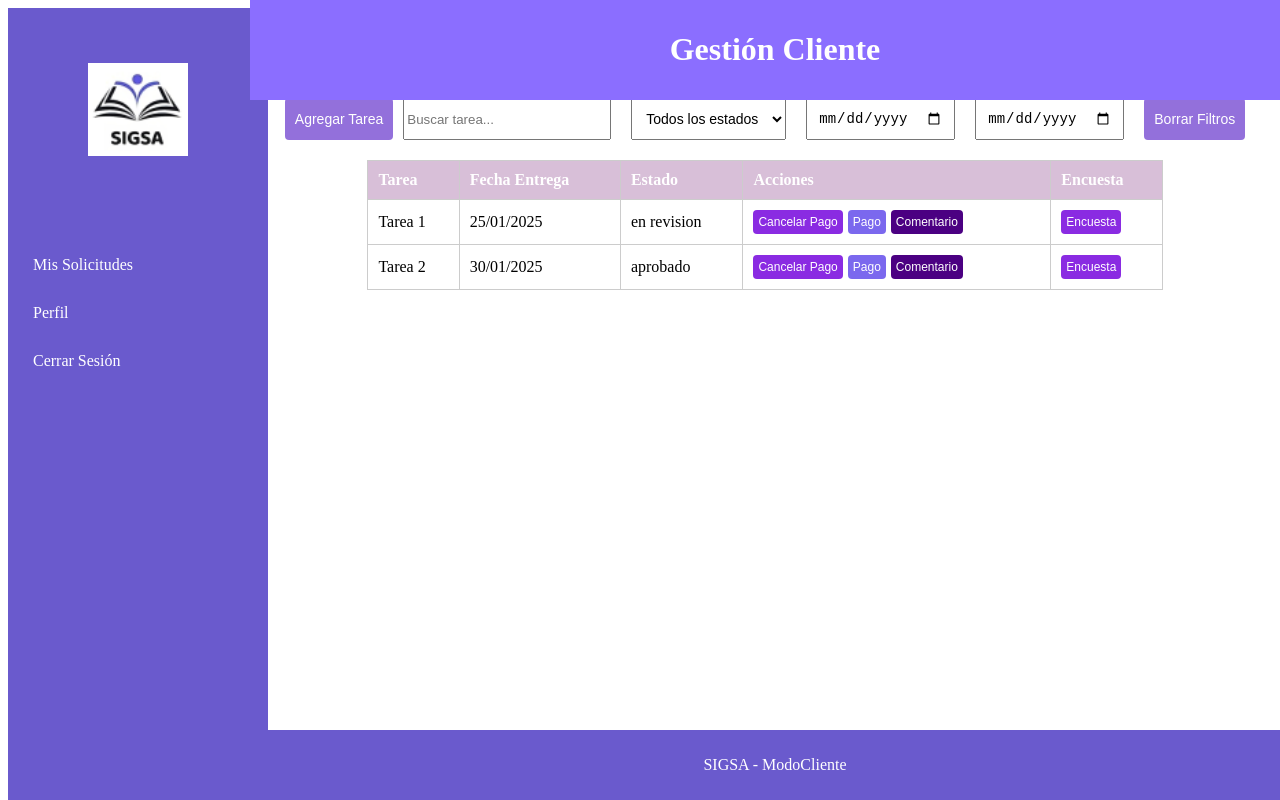
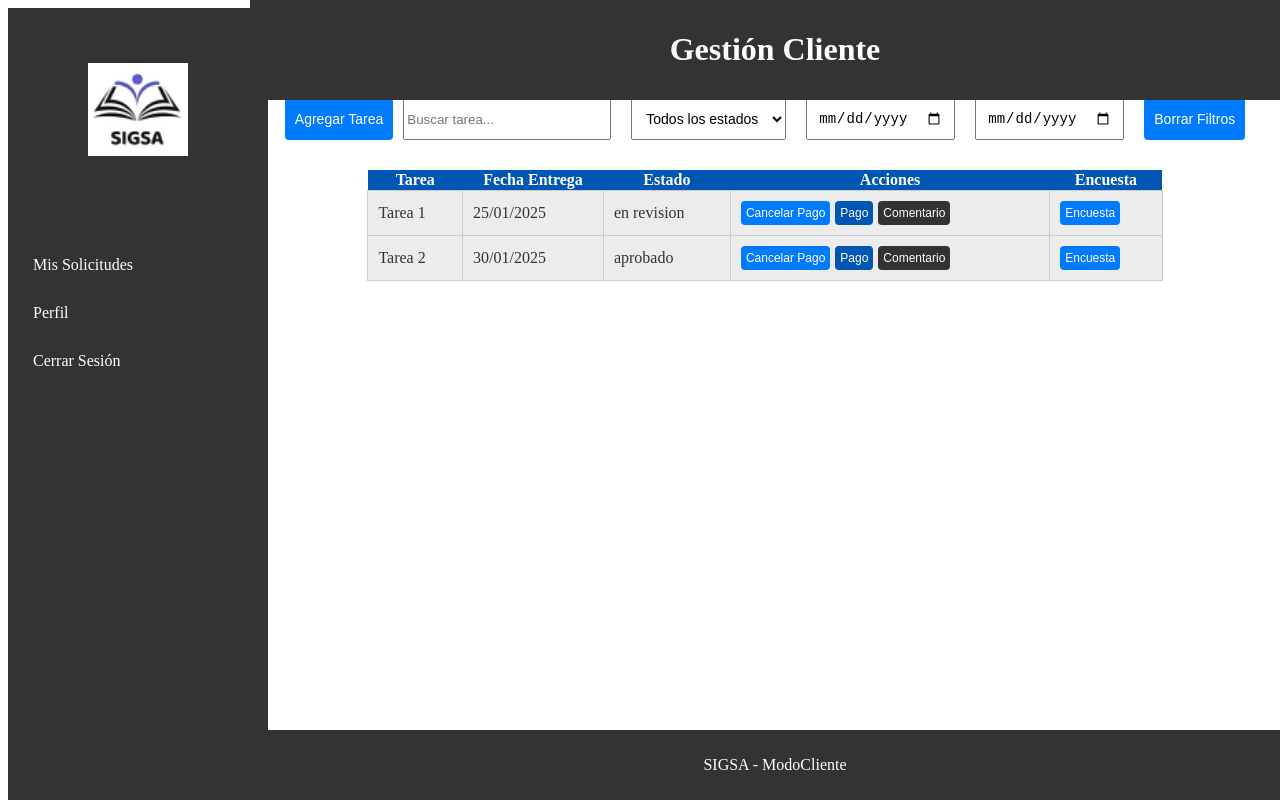
Before and after one commit to CriSant20/sigsa-app-fronted, an Angular app: page /principalCliente in a window 1280 px wide. Built offline with nearby package versions, Linux system fonts and the light colour scheme.

Commit message:
Modifique el estilo de la pantalla principal del cliente

```diff
--- a/src/app/Pages/principal-cliente/principal-cliente.component.css
+++ b/src/app/Pages/principal-cliente/principal-cliente.component.css
@@ -1,7 +1,8 @@
+/* Estilos principales */
 .sidebar {
     width: 250px;
-    background-color: #6A5ACD;
-    color: #fff;
+    background-color: #333; /* Negro */
+    color: #fff; /* Blanco */
     position: fixed;
     height: 100%;
     padding: 5px;
@@ -23,7 +24,7 @@
 }
 
 .sidebar .menu li a {
-    color: #fff;
+    color: #fff; /* Blanco */
     text-decoration: none;
 }
 
@@ -33,8 +34,8 @@
 }
 
 header {
-    background-color: #8B6EFF;
-    color: #fff;
+    background-color: #333; /* Negro */
+    color: #fff; /* Blanco */
     padding: 10px;
     text-align: center;
     width: calc(100% - 250px);
@@ -59,7 +60,7 @@ header {
     margin: 0 10px;
     padding: 10px;
     font-size: 14px;
-    background-color: #9370DB;
+    background-color: #007bff; /* Celeste */
     color: white;
     border: none;
     cursor: pointer;
@@ -77,7 +78,7 @@ header {
     display: flex;
     flex-direction: column;
     align-items: center;
-    margin-top: 20px;
+    margin-top: 30px;
 }
 
 table {
@@ -85,16 +86,17 @@ table {
     border-collapse: collapse;
 }
 
-table th,
+table th {
+    background-color: #0056b3; /* Azul claro */
+    color: #fff; /* Blanco */
+}
+
 table td {
+    background-color: #ECECEC; /* Plomo */
+    color: #333; /* Negro */
     border: 1px solid #ccc;
     padding: 10px;
     text-align: left;
-}
-
-table th {
-    background-color: #D8BFD8;
-    color: white;
 }
 
 .actions {
@@ -112,23 +114,23 @@ table th {
 }
 
 .actions .cancelar {
-    background-color: #8A2BE2;
+    background-color: #007bff; /* Celeste */
     color: white;
 }
 
 .actions .pago {
-    background-color: #7B68EE;
+    background-color: #0056b3; /* Azul claro */
     color: white;
 }
 
 .actions .comentario {
-    background-color: #4B0082;
+    background-color: #333; /* Negro */
     color: white;
 }
 
 .survey-button {
     padding: 5px;
-    background-color: #8A2BE2;
+    background-color: #007bff; /* Celeste */
     color: white;
     border: none;
     cursor: pointer;
@@ -137,8 +139,8 @@ table th {
 }
 
 footer {
-    background-color: #6A5ACD;
-    color: #fff;
+    background-color: #333; /* Negro */
+    color: #fff; /* Blanco */
     padding: 10px;
     text-align: center;
     position: fixed;
@@ -161,7 +163,7 @@ footer {
 }
 
 .modal-content {
-    background: #fff;
+    background: #ECECEC; /* Plomo */
     padding: 30px;
     border-radius: 15px;
     text-align: left;
@@ -174,8 +176,9 @@ footer {
 
 .modal-content h2 {
     font-size: 24px;
-    margin-bottom: 20px;
-    color: #6A5ACD;
+    margin-bottom: 30px;
+    color: #0056b3; /* Azul claro */
+    text-align: center; /* Centrar el título */
 }
 
 .modal-content .close {
@@ -185,18 +188,29 @@ footer {
     background: none;
     border: none;
     font-size: 20px;
-    color: #6A5ACD;
+    color: #007bff; /* Celeste */
     cursor: pointer;
 }
 
 .modal-content .close:hover {
-    color: #4B0082;
+    color: #0056b3; /* Azul claro */
+}
+
+.modal-content .perfil-datos {
+    text-align: center; /* Centrar los datos del perfil */
+}
+
+.modal-content img.logo {
+    display: block;
+    margin: 0 auto 20px auto; /* Centrar logo */
+    width: 100px;
+    height: auto;
 }
 
 .modal-content form {
     display: flex;
     flex-direction: column;
-    gap: 15px;
+    gap: 20px; /* Aumenta el espacio entre los elementos */
 }
 
 .modal-content form input,
@@ -217,103 +231,44 @@ footer {
 .modal-content form button {
     padding: 10px 15px;
     font-size: 16px;
-    background-color: #9370DB;
+    background-color: #007bff; /* Celeste */
     color: #fff;
     border: none;
-    border-radius: 5px;
+    border-radius: 10px;
     cursor: pointer;
     transition: background-color 0.3s ease;
 }
 
 .modal-content form button:hover {
-    background-color: #6A5ACD;
+    background-color: #0056b3; /* Azul claro */
 }
 
 .modal-content form .cancel-button {
-    background-color: #B0C4DE;
-    color: #000;
+    background-color: #ECECEC; /* Plomo */
+    color: #333; /* Negro */
 }
 
 .modal-content form .cancel-button:hover {
-    background-color: #A9A9A9;
+    background-color: #BFBFBF; /* Plomo oscuro */
 }
 
-.perfil-datos div,
-.tarea-datos div {
-    margin-bottom: 10px;
-    border-bottom: 1px solid #ccc;
-    padding: 5px 0;
+/* Modificaciones */
+.buttons {
+    display: flex;
+    justify-content: space-between; /* Separar los botones */
+    gap: 20px;
 }
 
-.perfil-datos {
-    background-color: #D8BFD8;
-    padding: 20px;
-    border-radius: 10px;
+.perfil .perfil-datos {
+    text-align: center; /* Centrar la información */
 }
 
-.tarea-datos {
-    background-color: #D8BFD8;
-    padding: 20px;
-    border-radius: 10px;
-}
-
-/* Nuevos estilos para el modal de perfil */
-.modal-content.perfil {
-    text-align: center;
-}
-
-.modal-content.perfil img.logo {
-    width: 100px;
-    margin: 20px auto;
-    display: block;
-}
-
-.modal-content.perfil h2 {
-    text-align: center;
-    margin-bottom: 20px;
-}
-
-/* Nuevos estilos para el modal de agregar tarea */
-.modal-content.agregar-tarea {
-    width: 500px;
-}
-
-.modal-content.agregar-tarea .file-info {
-    background: #fff;
-    border: 1px solid #ccc;
-    padding: 10px;
-    margin: 10px 0;
-    border-radius: 4px;
-    min-height: 20px;
-}
-
-.modal-content.agregar-tarea .file-label {
-    display: inline-block;
-    padding: 8px 16px;
-    background-color: #9370DB;
-    color: white;
-    border-radius: 4px;
-    cursor: pointer;
-    margin-left: 10px;
-}
-
-.modal-content.agregar-tarea input[type="file"] {
-    display: none;
+header h1, .logo {
+    text-align: center; /* Centrar el título y logo */
 }
 
 .modal-content.agregar-tarea .buttons {
     display: flex;
-    justify-content: flex-end;
+    justify-content: space-between; /* Botones separados */
     gap: 20px;
-    margin-top: 20px;
 }
-
-.modal-content.agregar-tarea button.cancel {
-    background-color: #B0C4DE;
-    color: #000;
-}
-
-.modal-content.agregar-tarea button.save {
-    background-color: #9370DB;
-    color: #fff;
-}
```
